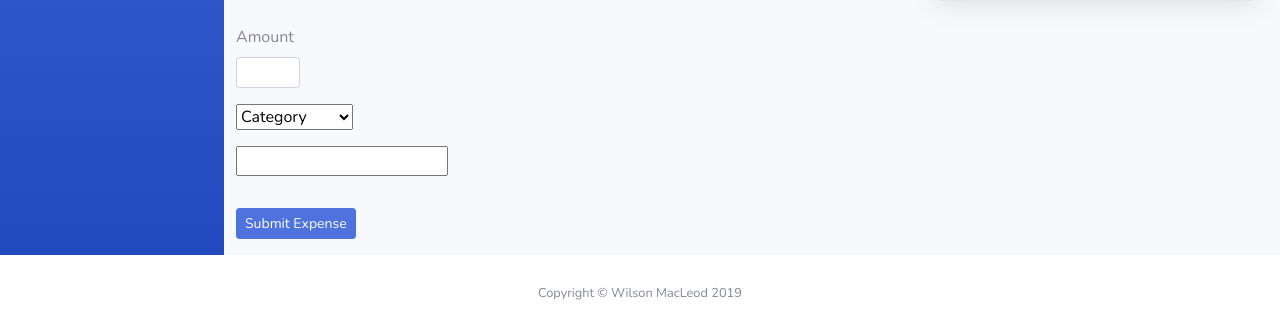
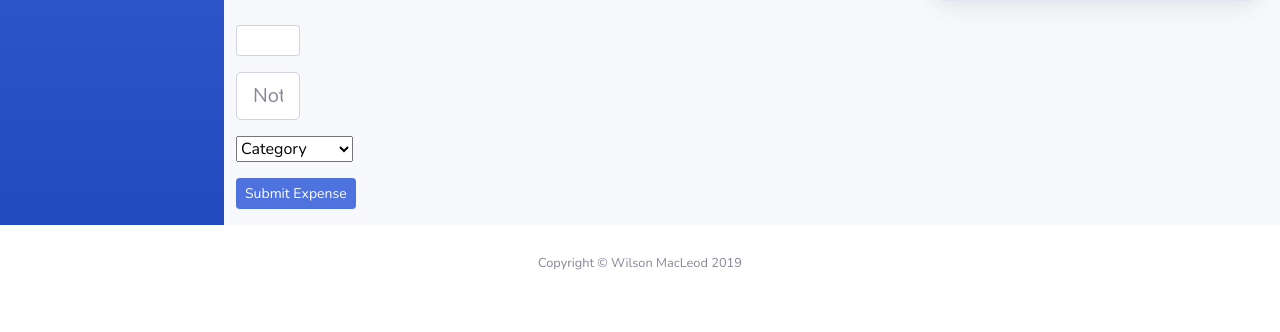
Before and after one commit to wilsonmacleod/Spend-Ez, a Flask app: page / in a window 1280 px wide. Shown: the part 727-1059 px from the top of the page. After the commit the page ends 997 px from the top, so only its background shows below. Run offline with Flask 2, Linux system fonts and the light colour scheme; some libraries are stand-ins or nearby versions.

Commit message:
slight changes to forms/index

```diff
--- a/ez/forms.py
+++ b/ez/forms.py
@@ -13,5 +13,5 @@ class Expend(FlaskForm):
     amount = FloatField(validators=[DataRequired()])
     category_choices = [('Category', 'Category'), ('Placeholder1', 'Placeholder1')]
     category = SelectField(u'Month', choices = category_choices, coerce=str, default = 'Category')
-    note = StringField('Notes?')
+    note = StringField()
     submit = SubmitField('Submit Expense')
--- a/ez/templates/index.html
+++ b/ez/templates/index.html
@@ -373,7 +373,6 @@
                   {{ form.hidden_tag() }}
                   <fieldset class="form-group">
                       <div class="form-group">
-                          {{ form.amount.label(class="form-control-label") }}
                           {% if form.amount.errors %}
                               {{ form.amount(class="form-control form-control-sm is-invalid") }}
                               <div class="invalid-feedback">
@@ -385,18 +384,14 @@
                               {{ form.amount(class="form-control form-control-sm") }}
                           {% endif %}
                       </div>
+                            {{ form.note(class="form-control form-control-lg", placeholder="Notes", rows="3") }}
+                      <p></p>
                       <p>
-                      {{ form.category }}
-                    </p>
-                      <div>
-                        <p>
-                        {{ form.note }}
-                      </p>
-                      </div>
-                  </fieldset>
-                  <div class="form-group">
+                          {{ form.category }}
+                        </p>
                       {{ form.submit(class="d-none d-sm-inline-block btn btn-sm btn-primary shadow-s") }}
                   </div>
+                </fieldset>
                 </form>
               </div>
 
```
